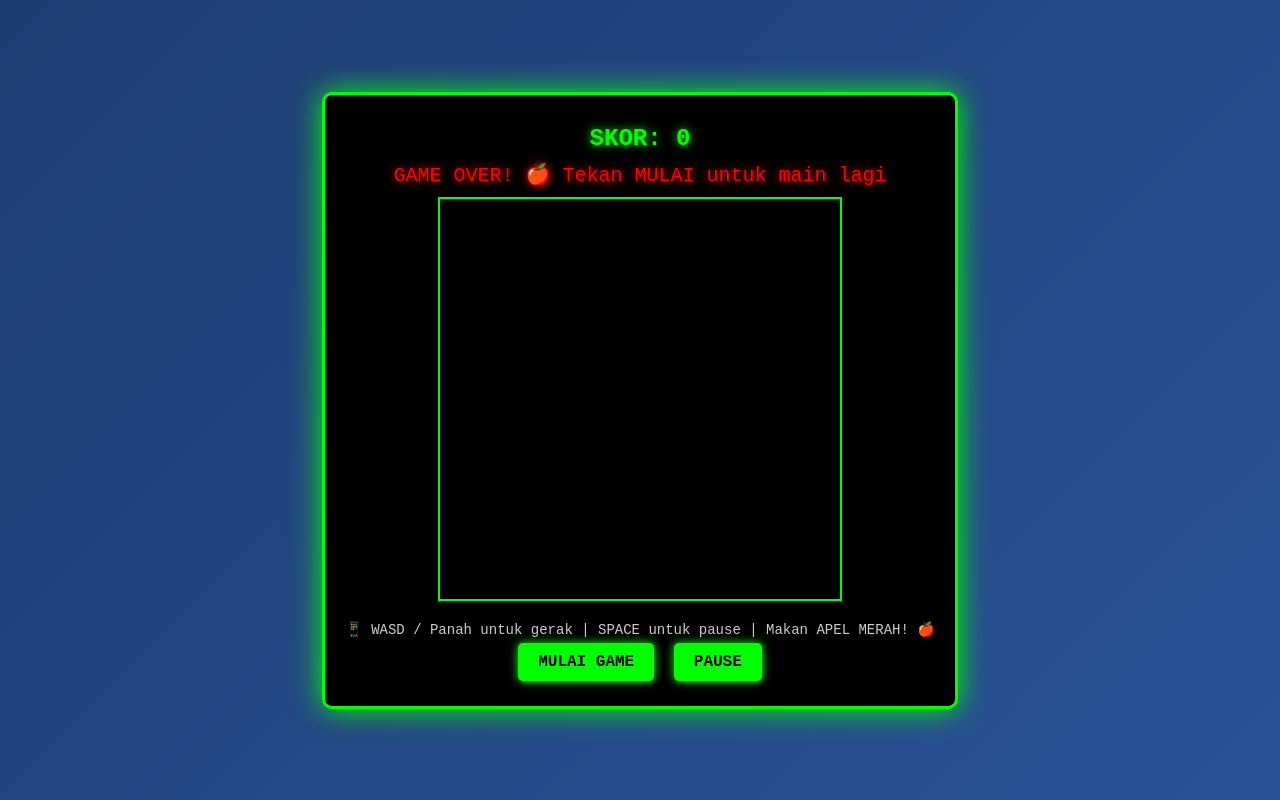
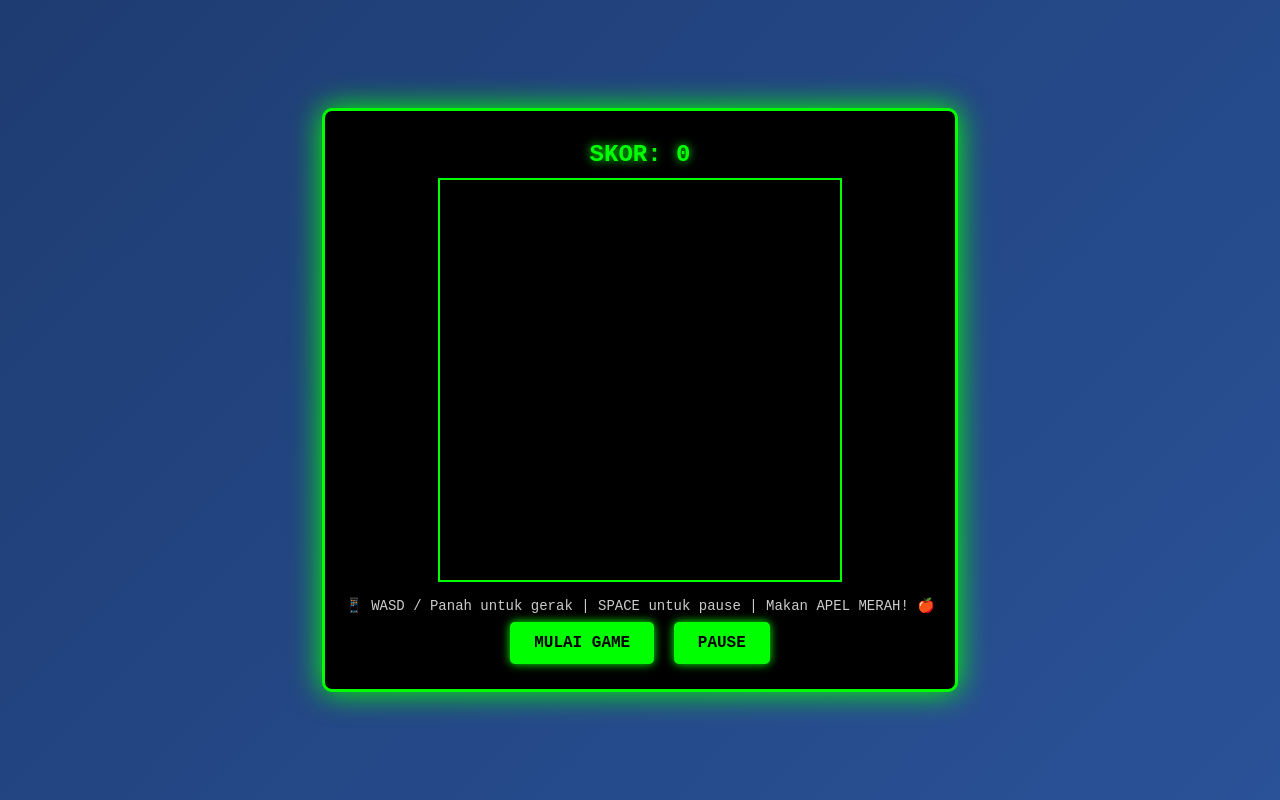
Before and after one commit to gameularnokia-cpu/gameular2Dnokia, a plain HTML site: page index.html in a window 1280 px wide. Drawn offline with Linux system fonts and the light colour scheme.

Commit message:
Enhance styling for game interface and buttons

```diff
--- a/style.css
+++ b/style.css
@@ -12,6 +12,7 @@ body {
     background: linear-gradient(135deg, #1e3c72 0%, #2a5298 100%);
     font-family: 'Courier New', monospace;
     color: #00ff00;
+    overflow: hidden;
 }
 
 .game-container {
@@ -29,6 +30,8 @@ canvas {
     image-rendering: pixelated;
     image-rendering: -moz-crisp-edges;
     image-rendering: crisp-edges;
+    display: block;
+    margin: 0 auto;
 }
 
 .score {
@@ -43,19 +46,21 @@ canvas {
     margin: 10px 0;
     color: #ff0000;
     text-shadow: 0 0 10px #ff0000;
+    font-weight: bold;
 }
 
 .controls {
     margin-top: 15px;
     font-size: 14px;
     color: #ccc;
+    line-height: 1.4;
 }
 
 button {
     background: #00ff00;
     color: #000;
     border: none;
-    padding: 10px 20px;
+    padding: 12px 24px;
     font-family: inherit;
     font-size: 16px;
     font-weight: bold;
@@ -63,7 +68,8 @@ button {
     margin: 5px;
     border-radius: 5px;
     box-shadow: 0 0 10px #00ff00;
-    transition: all 0.2s;
+    transition: all 0.2s ease;
+    user-select: none;
 }
 
 button:hover {
@@ -71,3 +77,11 @@ button:hover {
     box-shadow: 0 0 20px #00ff00;
     transform: scale(1.05);
 }
+
+button:active {
+    transform: scale(0.98);
+}
+
+#gameOver {
+    display: none;
+}
```
